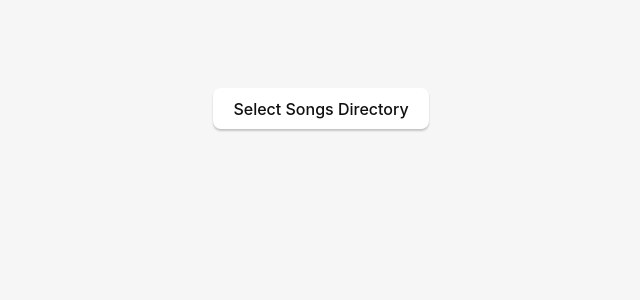
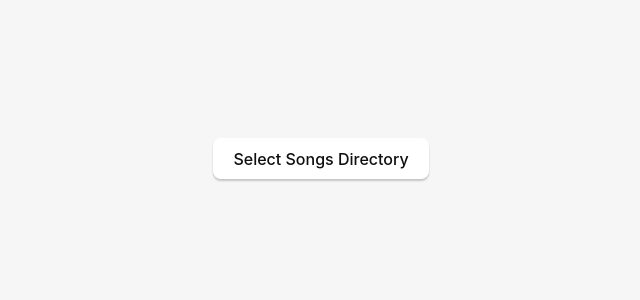
Before and after one commit to andrew-brainerd/hero-hq, a Preact app: page / in a window 1280 px wide. Shown: the top 300 px of the page, without its empty margins (319-959 px from the left). Built offline with nearby package versions, Linux system fonts and the light colour scheme; the HTML template or start-up script is replaced by a standard one.

Commit message:
Add error message

```diff
--- a/src/app.css
+++ b/src/app.css
@@ -1,13 +1,9 @@
-.logo.vite:hover {
-  filter: drop-shadow(0 0 2em #747bff);
+.song-select {
+  margin-top: 50px;
 }
 
-.logo.preact:hover {
-  filter: drop-shadow(0 0 2em #673ab8aa);
-}
-
-.song-list {
-  margin-top: 50px;
+.error {
+  background-color: red;
 }
 
 .song {
--- a/src/app.tsx
+++ b/src/app.tsx
@@ -1,5 +1,4 @@
 import { useState } from 'preact/hooks';
-import preactLogo from './assets/preact.svg';
 import { open } from '@tauri-apps/api/dialog';
 import { invoke } from '@tauri-apps/api/tauri';
 import './app.css';
@@ -23,7 +22,7 @@ const parseSongDir = (directory: string): Song => {
 const getSongs = (songDirectories: Array<string>) => songDirectories.map(sd => parseSongDir(sd)).filter(isValidSong);
 
 export function App<FC>() {
-  const [greetMsg, setGreetMsg] = useState<string>('');
+  const [errorMessage, setErrorMessage] = useState<string>('');
   const [songList, setSongList] = useState<Array<Song>>([]);
 
   const openDialog = async () => {
@@ -32,24 +31,29 @@ export function App<FC>() {
       multiple: false
     });
 
-    if (directory) {
-      console.log('Selected', directory);
+    if (directory && directory.includes('clonehero') && directory.includes('songs')) {
       await invoke<Array<string>>('open_songs_dir', { directory }).then(songDirectories => {
-        console.clear();
         setSongList(getSongs(songDirectories));
+        setErrorMessage('');
       });
+    } else {
+      setSongList([]);
+      setErrorMessage('Invalid songs directory provided. Please try again.');
     }
   };
 
   return (
     <div class="container">
       <div class="row">
-        <div>
-          <button type="button" onClick={() => openDialog()}>
-            Select Songs Directory
-          </button>
-        </div>
+        {true || songList.length === 0 || errorMessage ? (
+          <div className={'song-select'}>
+            <button type="button" onClick={() => openDialog()}>
+              Select Songs Directory
+            </button>
+          </div>
+        ) : null}
       </div>
+      {errorMessage ? <div className={'error'}>{errorMessage}</div> : null}
       <div class="song-list">
         {songList.map(song => (
           <div className={'song'}>
```
Also changed, not shown: 1 other file (tests, documents, lock files or other folders).
